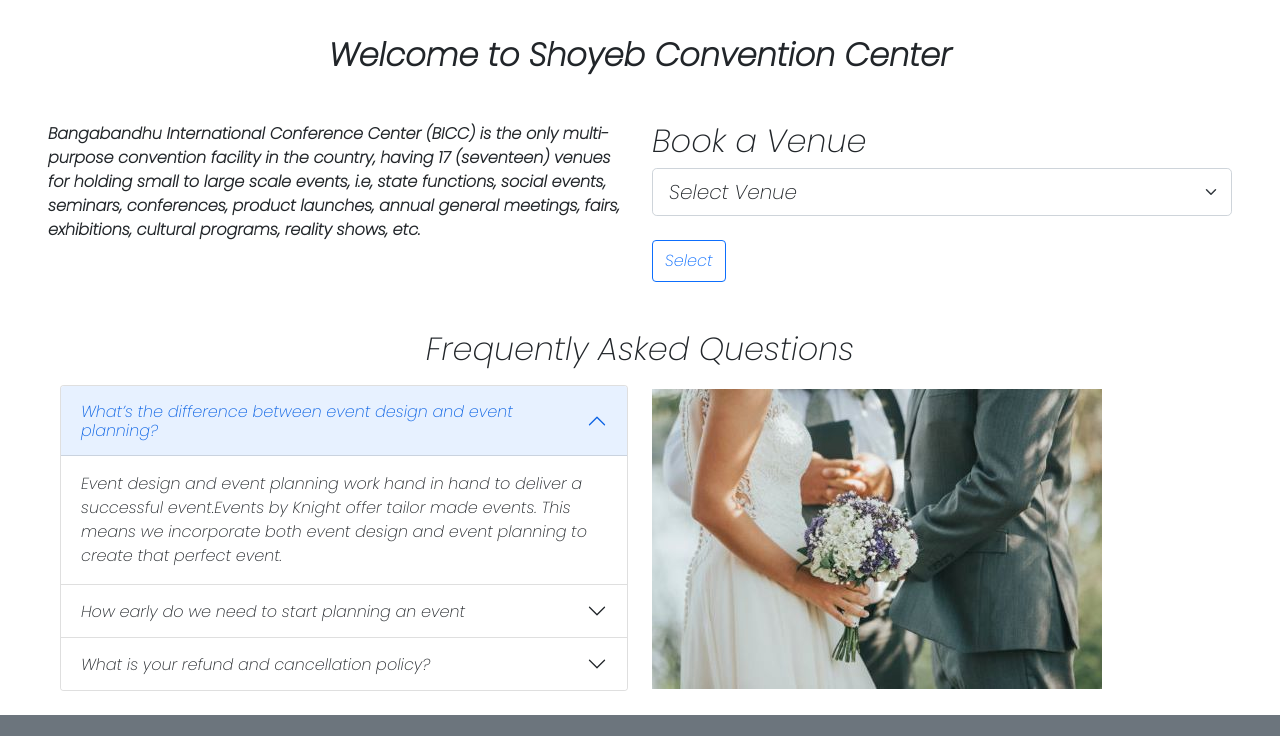
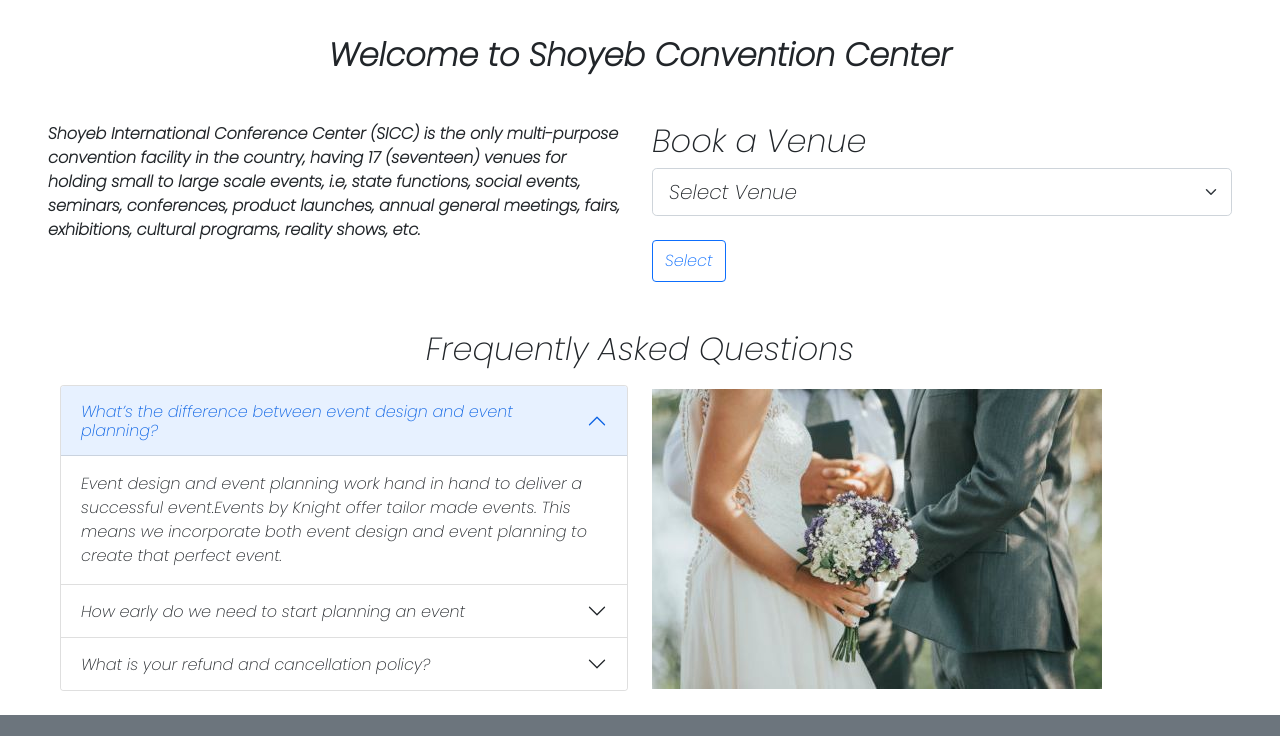
Before and after one commit to ShoyebAkter/convention-center-website, a plain HTML site: page index.html in a window 1280 px wide. Shown: the part 1620-2356 px from the top of the page. Drawn offline with nearby package versions, Linux system fonts and the light colour scheme.

Commit message:
name changed

```diff
--- a/index.html
+++ b/index.html
@@ -194,7 +194,7 @@
             <h2 class="fs-2 fw-bold d-flex justify-content-center mb-5">Welcome to Shoyeb Convention Center</h2>
             <div class="row row-cols-1 row-cols-lg-2 row-cols-md-1 row-cols-sm-1">
                 <div class="col fw-bold">
-                    <p>Bangabandhu International Conference Center (BICC) is the only multi-purpose
+                    <p>Shoyeb International Conference Center (SICC) is the only multi-purpose
                         convention facility
                         in
                         the country, having
```
